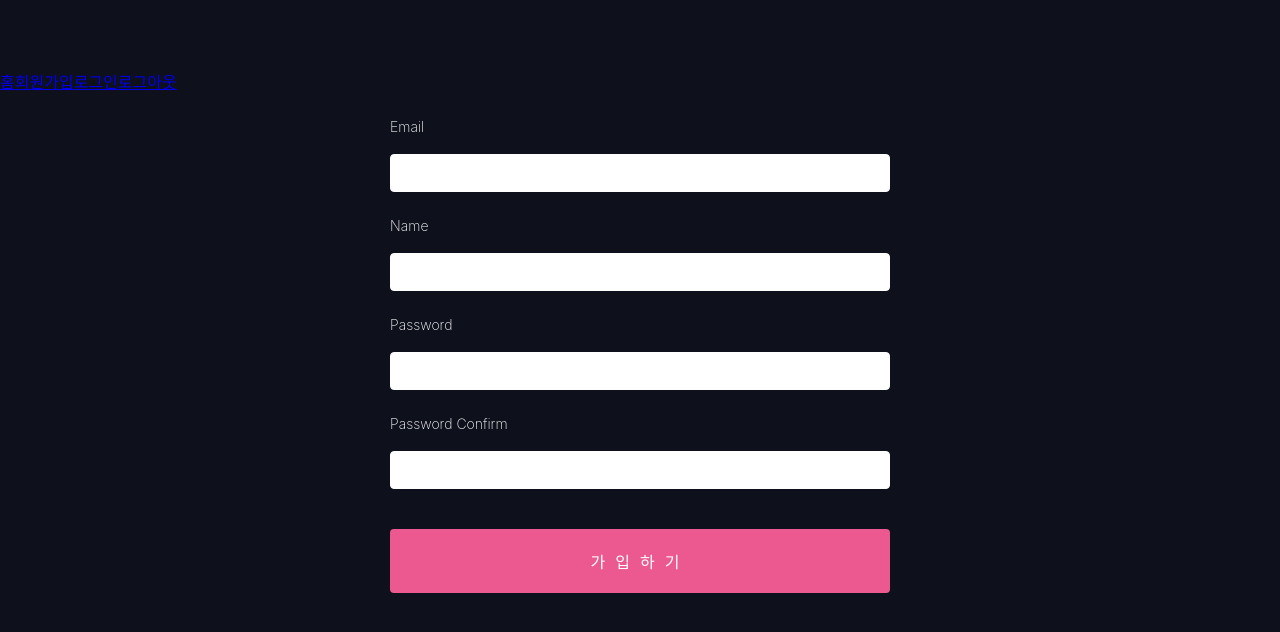
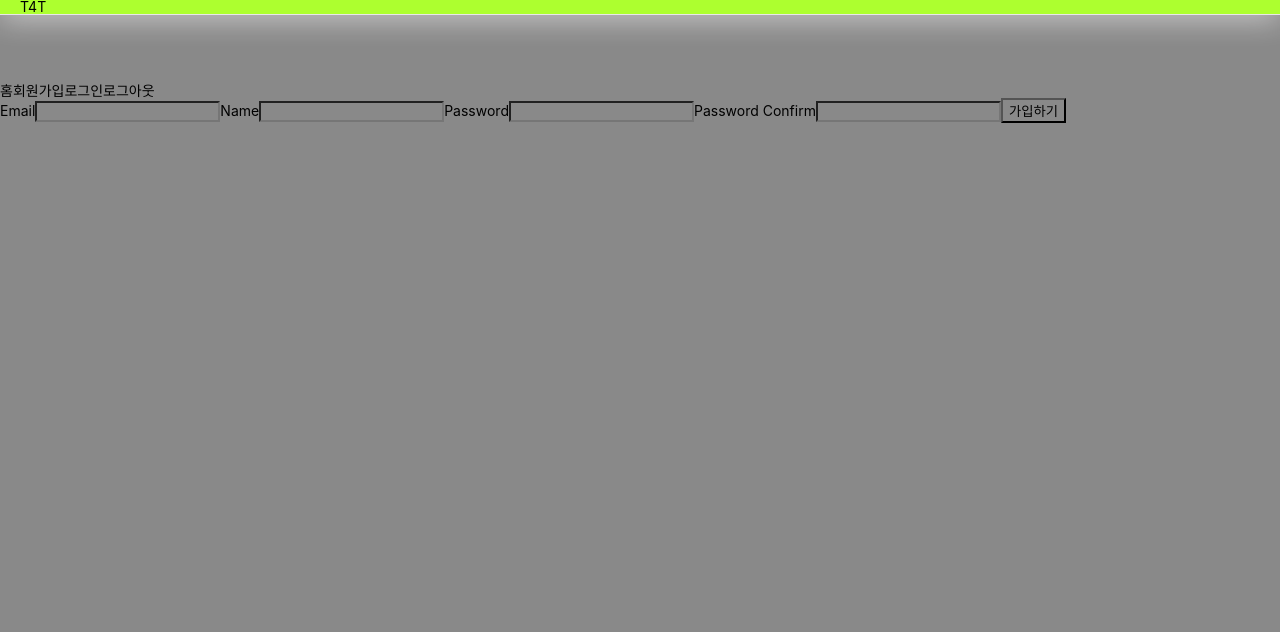
Before and after one commit to hwb0218/T4T, a React app in the folder client/: page /register in a window 1280 px wide. Shown: the top 632 px of the page. Built offline with nearby package versions, Linux system fonts and the light colour scheme.

Commit message:
use globalStyle, test styled-components

```diff
--- a/client/package.json
+++ b/client/package.json
@@ -68,6 +68,8 @@
     "sass-loader": "^10.0.5",
     "semver": "7.3.2",
     "style-loader": "1.3.0",
+    "styled-components": "^5.2.1",
+    "styled-reset": "^4.3.4",
     "terser-webpack-plugin": "4.2.3",
     "ts-pnp": "1.2.0",
     "url-loader": "4.1.1",
--- a/client/src/components/App.js
+++ b/client/src/components/App.js
@@ -1,10 +1,12 @@
-import React, { Fragment } from 'react';
+import React, { Fragment, Suspense } from 'react';
 import { Route, Switch, Link } from 'react-router-dom';
 import { withRouter } from 'react-router-dom';
 import RandingPage from "./views/RandingPage/RandingPage";
 import RegisterPage from "./views/RegisterPage/RegisterPage";
 import LoginPage from "./views/LoginPage/LoginPage";
+import Navbar from "./views/NavBar/Navbar";
 import axios from 'axios';
+import styled from 'styled-components';
 
 function App({history}) {
     const logoutHandler = () => {
@@ -19,6 +21,8 @@
     }
 
     return (
+    <Fragment>
+        <Navbar />
         <div style={{ paddingTop: '69px', minHeight: 'calc(100vh - 80px)' }}>
           <Link to="/">홈</Link>
           <Link to="/register">회원가입</Link>
@@ -30,6 +34,7 @@
               <Route path="/login" component={LoginPage}/>
           </Switch>
         </div>
+    </Fragment>
 );
 }
 
--- a/client/src/components/views/LoginPage/LoginPage.js
+++ b/client/src/components/views/LoginPage/LoginPage.js
@@ -2,7 +2,7 @@
 import { useDispatch } from 'react-redux';
 import { useForm } from 'react-hook-form';
 import { loginUser } from "../../../_actions/userActions";
-import './LoginPage.css';
+// import './LoginPage.css';
 
 const LoginPage = ({ history }) => {
     const dispatch = useDispatch();
--- /dev/null
+++ b/client/src/components/views/NavBar/Navbar.js
@@ -0,0 +1,23 @@
+import React from 'react';
+import { Link } from 'react-router-dom';
+import styled, { css } from 'styled-components';
+
+const NavBar = styled.div`
+    background: greenyellow;
+    padding: 0 20px;
+    border-bottom: solid 1px #e8e8e8;
+    box-shadow: 0 0 30px #f3f1f1;
+    overflow: auto;
+`;
+
+const Navbar = () => {
+    return (
+        <NavBar>
+            <div className = 'menu__logo'>
+                <Link to='/'>T4T</Link>
+            </div>
+        </NavBar>
+    );
+};
+
+export default Navbar;
--- a/client/src/components/views/RegisterPage/RegisterPage.css
+++ /dev/null
@@ -1,128 +0,0 @@
-body {
-    background: #0e101c;
-    font-family: -apple-system, BlinkMacSystemFont, "Segoe UI", "Roboto", "Oxygen",
-    "Ubuntu", "Cantarell", "Fira Sans", "Droid Sans", "Helvetica Neue",
-    sans-serif;
-    color: white;
-}
-
-form {
-    max-width: 500px;
-    margin: 0 auto;
-}
-
-h1 {
-    font-weight: 100;
-    color: white;
-    text-align: center;
-    padding-bottom: 10px;
-    border-bottom: 1px solid rgb(79, 98, 148);
-}
-
-.form {
-    background: #0e101c;
-    max-width: 400px;
-    margin: 0 auto;
-}
-
-p {
-    color: #bf1650;
-}
-
-p::before {
-    display: inline;
-    content: "⚠ ";
-}
-
-input {
-    display: block;
-    box-sizing: border-box;
-    width: 100%;
-    border-radius: 4px;
-    border: 1px solid white;
-    padding: 10px 15px;
-    margin-bottom: 10px;
-    font-size: 14px;
-}
-
-label {
-    line-height: 2;
-    text-align: left;
-    display: block;
-    margin-bottom: 13px;
-    margin-top: 20px;
-    color: white;
-    font-size: 14px;
-    font-weight: 200;
-}
-
-button[type="submit"],
-input[type="submit"] {
-    background: #ec5990;
-    color: white;
-    text-transform: uppercase;
-    border: none;
-    margin-top: 40px;
-    padding: 20px;
-    font-size: 16px;
-    font-weight: 100;
-}
-
-button[type="submit"]:hover,
-input[type="submit"]:hover {
-    background: #bf1650;
-}
-
-button[type="submit"]:active,
-input[type="button"]:active,
-input[type="submit"]:active {
-    transition: 0.3s all;
-    transform: translateY(3px);
-    border: 1px solid transparent;
-    opacity: 0.8;
-}
-
-input:disabled {
-    opacity: 0.4;
-}
-
-input[type="button"]:hover {
-    transition: 0.3s all;
-}
-
-button[type="submit"],
-input[type="button"],
-input[type="submit"] {
-    -webkit-appearance: none;
-}
-
-.App {
-    max-width: 600px;
-    margin: 0 auto;
-}
-
-button[type="button"] {
-    display: block;
-    appearance: none;
-    background: #333;
-    color: white;
-    border: none;
-    text-transform: uppercase;
-    padding: 10px 20px;
-    border-radius: 4px;
-}
-
-hr {
-    margin-top: 30px;
-}
-
-button {
-    display: block;
-    appearance: none;
-    margin-top: 40px;
-    border: 1px solid #333;
-    margin-bottom: 20px;
-    text-transform: uppercase;
-    padding: 10px 20px;
-    border-radius: 4px;
-}
--- a/client/src/components/views/RegisterPage/RegisterPage.js
+++ b/client/src/components/views/RegisterPage/RegisterPage.js
@@ -2,7 +2,6 @@
 import { useDispatch } from 'react-redux';
 import { useForm } from 'react-hook-form';
 import { registerUser } from '../../../_actions/userActions';
-import './RegisterPage.css';
 
 const RegisterPage = ({ history }) => {
     // const history = useHistory();
--- a/client/src/index.css
+++ b/client/src/index.css
@@ -11,3 +11,8 @@
   font-family: source-code-pro, Menlo, Monaco, Consolas, 'Courier New',
     monospace;
 }
+
+a {
+  text-decoration: none;
+  color: inherit;
+}
--- a/client/src/index.js
+++ b/client/src/index.js
@@ -4,6 +4,7 @@
 import App from './components/App';
 import reportWebVitals from './reportWebVitals';
 import { BrowserRouter } from 'react-router-dom';
+import GlobalStyles from "./styles/GlobalStyles";
 
 import Reducer from './_reducers/rootReducer';
 import { Provider } from 'react-redux';
@@ -22,7 +23,8 @@
     )}
   >
       <BrowserRouter>
-        <App />
+          <GlobalStyles />
+            <App />
       </BrowserRouter>
   </Provider>
   , document.getElementById('root')
--- /dev/null
+++ b/client/src/styles/GlobalStyles.js
@@ -0,0 +1,35 @@
+import { createGlobalStyle } from 'styled-components';
+import reset from 'styled-reset';
+
+const GlobalStyles = createGlobalStyle`
+${reset}
+*{
+    box-sizing:border-box;
+}
+body{
+    font-size:14px;
+    background-color:rgba(20,20,20,0.5);
+    font-family: -apple-system,system-ui,BlinkMacSystemFont,"Segoe UI",Roboto,"Helvetica Neue",Arial,sans-serif;
+}
+a{
+    text-decoration:none;
+    color:inherit;
+    cursor: pointer;
+}
+ol, ul, li {
+    list-style: none;
+}
+img {
+    display: block;
+    width: 100%;
+    height: 100%;
+}
+input, button {
+    background-color: transparent;
+}
+h1, h2, h3, h4, h5, h6 {
+font-family:'Maven Pro', sans-serif;
+}
+`;
+
+export default GlobalStyles;
```
Also changed, not shown: client/src/components/views/NavBar/Sections/LeftMenu.js (added), client/src/components/views/NavBar/Sections/RightMenu.js (added), 1 other file (tests, documents, lock files or other folders). Lines whose indentation alone changed are shown as unchanged.
